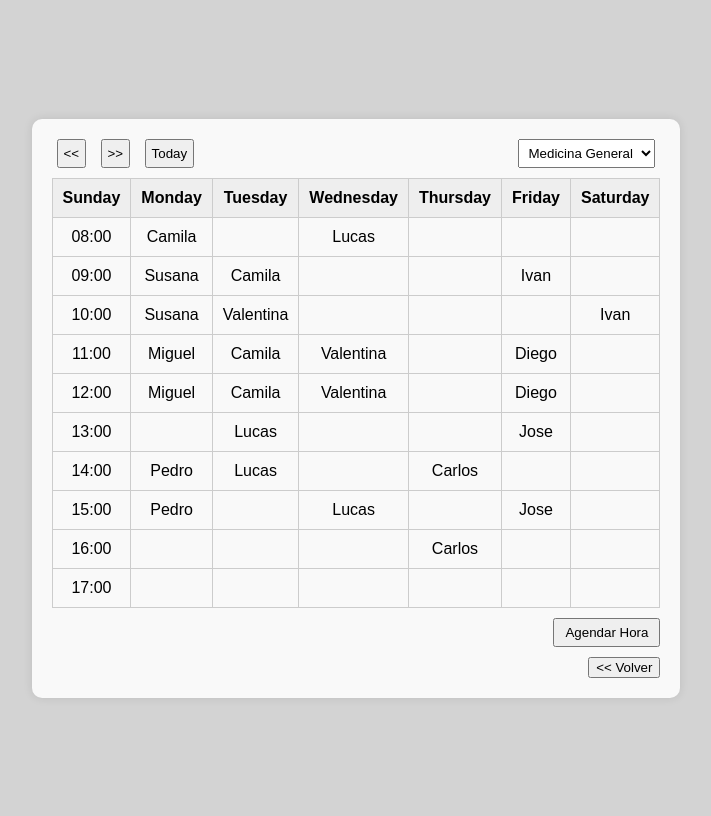
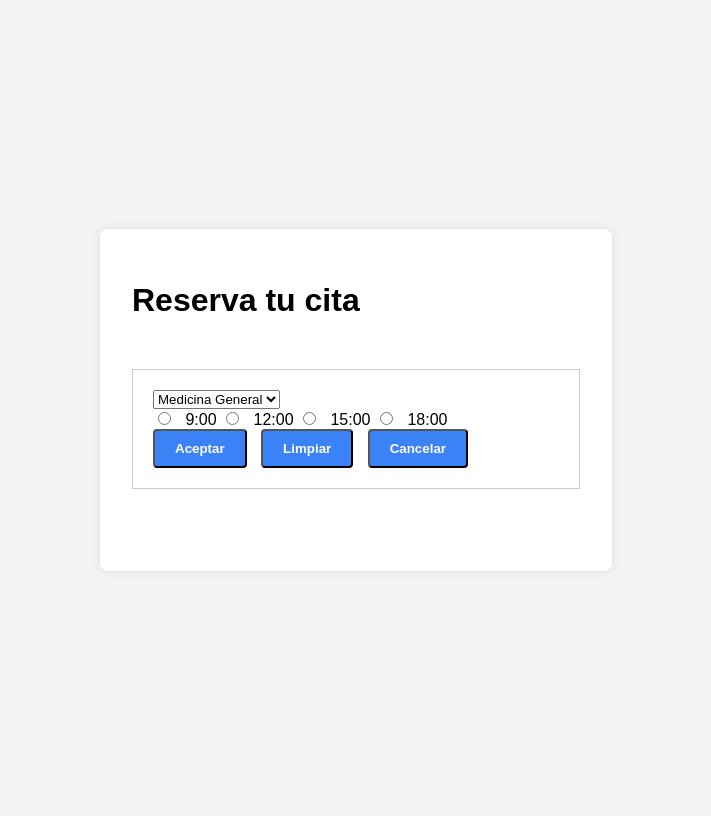
Before and after one commit to NEWDIEGO/El-Curador, a Django app: template myapp/templates/PacienteReserva.html in a window 1280 px wide. Shown: the whole page, without its empty margins (284-995 px from the left). After the commit the page ends 489 px from the top, so only its background shows below. Run offline with Django 5.2, Linux system fonts and the light colour scheme; the template is opened without the code that fills it, so the values that code supplies are empty.

Commit message:
mejoras listas

```diff
--- a/myapp/templates/PacientePerfil.html
+++ b/myapp/templates/PacientePerfil.html
@@ -51,6 +51,7 @@
                 <p>Correo Electrónico</p>
                 <p>Género</p>
                 <p>Comentario:</p>
+                <p>Previsión:</p>
             </div>
         </div>
         <a href="javascript:history.back()" class="back-button">
--- a/myapp/templates/PacienteReserva.html
+++ b/myapp/templates/PacienteReserva.html
@@ -2,185 +2,72 @@
 <html lang="es">
 <head>
     <meta charset="UTF-8">
-    <title>Reserva de Paciente</title>
+    <title>Reserva de cita</title>
+    {% load static %}
+    <link rel="stylesheet" href="{% static 'styles.css' %}">
+    <script src="{% static 'scripts.js' %}"></script>
     <style>
         body {
             font-family: Arial, sans-serif;
-            background-color: #d3d3d3;
-            display: flex;
-            justify-content: center;
-            align-items: center;
-            height: 100vh;
+            background-color: #f4f4f4;
+            margin: 0;
+            padding: 0;
         }
-        .container {
-            background-color: #f9f9f9;
+
+        form {
+            max-width: 600px;
+            margin: 50px auto;
             padding: 20px;
-            border-radius: 10px;
-            box-shadow: 0 0 10px rgba(0,0,0,0.1);
+            background: white;
+            border: 1px solid #ccc;
         }
-        .toolbar {
-            display: flex;
-            justify-content: space-between;
-            margin-bottom: 10px;
+
+        input[type="radio"] {
+            margin-right: 10px;
         }
-        .toolbar select,
-        .toolbar button {
-            padding: 5px;
-            margin: 0 5px;
+
+        button {
+            padding: 10px 20px;
+            margin-right: 10px;
+            cursor: pointer;
         }
-        .calendar {
-            border-collapse: collapse;
-            width: 100%;
-        }
-        .calendar th,
-        .calendar td {
-            border: 1px solid #ccc;
-            padding: 10px;
-            text-align: center;
-        }
-        .calendar th {
-            background-color: #eee;
-        }
-        .highlight {
-            background-color: #add8e6;
-        }
-        .bottom-toolbar {
-            display: flex;
-            justify-content: flex-end;
-            margin-top: 10px;
-        }
-        .bottom-toolbar button {
-            padding: 5px 10px;
+
+        button:hover {
+            opacity: 0.8;
         }
     </style>
 </head>
 <body>
     <div class="container">
-        <div class="toolbar">
-            <div>
-                <button>&lt;&lt;</button>
-                <button>&gt;&gt;</button>
-                <button>Today</button>
-            </div>
-            <div>
-                <select>
+        <h1>Reserva tu cita</h1>
+        <form action="/reservarCita" method="post">
+            <div class="especialistas">
+                <select name="especialista">
                     <option value="medicina_general">Medicina General</option>
                     <option value="nutricionista">Nutricionista</option>
                     <option value="dentista">Dentista</option>
                 </select>
             </div>
-        </div>
-        <table class="calendar">
-            <thead>
-                <tr>
-                    <th>Sunday</th>
-                    <th>Monday</th>
-                    <th>Tuesday</th>
-                    <th>Wednesday</th>
-                    <th>Thursday</th>
-                    <th>Friday</th>
-                    <th>Saturday</th>
-                </tr>
-            </thead>
-            <tbody>
-                <tr>
-                    <td>08:00</td>
-                    <td>Camila</td>
-                    <td></td>
-                    <td>Lucas</td>
-                    <td></td>
-                    <td></td>
-                    <td></td>
-                </tr>
-                <tr>
-                    <td>09:00</td>
-                    <td>Susana</td>
-                    <td>Camila</td>
-                    <td></td>
-                    <td></td>
-                    <td>Ivan</td>
-                    <td></td>
-                </tr>
-                <tr>
-                    <td>10:00</td>
-                    <td>Susana</td>
-                    <td>Valentina</td>
-                    <td></td>
-                    <td></td>
-                    <td></td>
-                    <td>Ivan</td>
-                </tr>
-                <tr>
-                    <td>11:00</td>
-                    <td>Miguel</td>
-                    <td>Camila</td>
-                    <td>Valentina</td>
-                    <td></td>
-                    <td>Diego</td>
-                    <td></td>
-                </tr>
-                <tr>
-                    <td>12:00</td>
-                    <td>Miguel</td>
-                    <td>Camila</td>
-                    <td>Valentina</td>
-                    <td></td>
-                    <td>Diego</td>
-                    <td></td>
-                </tr>
-                <tr>
-                    <td>13:00</td>
-                    <td></td>
-                    <td>Lucas</td>
-                    <td></td>
-                    <td></td>
-                    <td>Jose</td>
-                    <td></td>
-                </tr>
-                <tr>
-                    <td>14:00</td>
-                    <td>Pedro</td>
-                    <td>Lucas</td>
-                    <td></td>
-                    <td>Carlos</td>
-                    <td></td>
-                    <td></td>
-                </tr>
-                <tr>
-                    <td>15:00</td>
-                    <td>Pedro</td>
-                    <td></td>
-                    <td>Lucas</td>
-                    <td></td>
-                    <td>Jose</td>
-                    <td></td>
-                </tr>
-                <tr>
-                    <td>16:00</td>
-                    <td></td>
-                    <td></td>
-                    <td></td>
-                    <td>Carlos</td>
-                    <td></td>
-                    <td></td>
-                </tr>
-                <tr>
-                    <td>17:00</td>
-                    <td></td>
-                    <td></td>
-                    <td></td>
-                    <td></td>
-                    <td></td>
-                    <td></td>
-                </tr>
-            </tbody>
-        </table>
-        <div class="bottom-toolbar">
-            <button>Agendar Hora</button>
-        </div>
-        <div style="text-align: right; margin-top: 10px;">
-            <button onclick="window.history.back();">&lt;&lt; Volver</button>
-        </div>
+            <div class="calendario">
+                <!-- Aquí iría tu calendario, posiblemente necesites JavaScript o un plugin -->
+            </div>
+            <div class="horarios">
+                <input type="radio" id="hora1" name="hora" value="9:00">
+                <label for="hora1">9:00</label>
+                <input type="radio" id="hora2" name="hora" value="12:00">
+                <label for="hora2">12:00</label>
+                <input type="radio" id="hora3" name="hora" value="15:00">
+                <label for="hora3">15:00</label>
+                <input type="radio" id="hora4" name="hora" value="18:00">
+                <label for="hora4">18:00</label>
+            </div>
+            <div class="acciones">
+                <button type="submit">Aceptar</button>
+                <button type="button" onclick="limpiarFormulario()">Limpiar</button>
+                <button type="button" onclick="volver()">Cancelar</button>
+            </div>
+        </form>
     </div>
+    <script src="scripts.js"></script>
 </body>
 </html>
--- a/mysite/settings.py
+++ b/mysite/settings.py
@@ -123,10 +123,8 @@ USE_TZ = True
 # Static files (CSS, JavaScript, Images)
 # https://docs.djangoproject.com/en/5.0/howto/static-files/
 
-STATIC_URL = 'myapp/'
-STATICFILES_DIRS = [
-    BASE_DIR / "myapp",
-]
+STATIC_URL = '/myapp/'
+STATICFILES_DIRS = [BASE_DIR / 'myapp']
 
 # Default primary key field type
 # https://docs.djangoproject.com/en/5.0/ref/settings/#default-auto-field
```
Also changed, not shown: myapp/js/script.js (+8 -0 lines), myapp/templates/registrar.html (+9 -0 lines).
